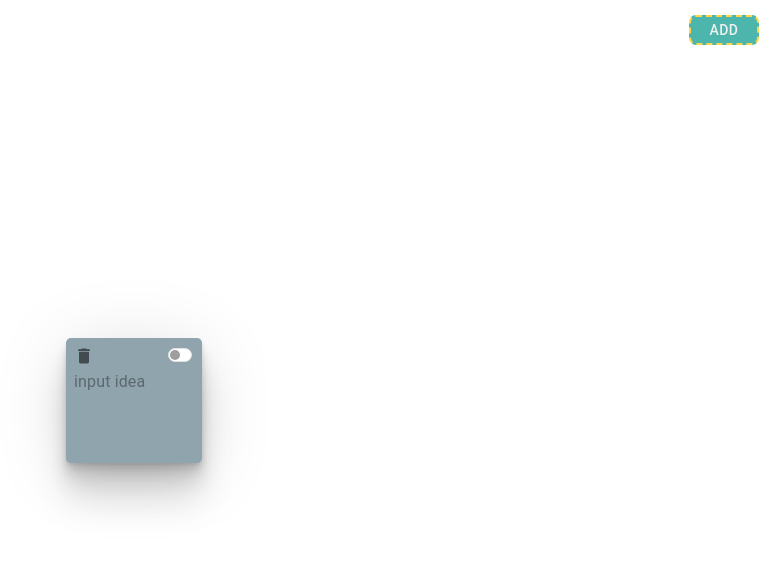
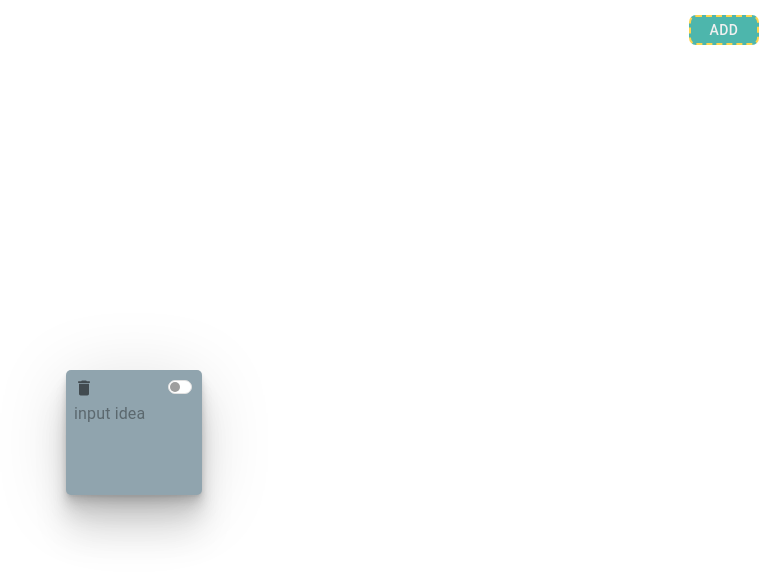
Before and after one commit to YusukeSato14/draggable-test, a React (Create React App) app in the folder app/: page / in a window 1280 px wide. Shown: the top 580 px of the page, without its empty margins (506-1280 px from the left). Built offline with nearby package versions, Linux system fonts and the light colour scheme.

Commit message:
menuにカードを重ねない

```diff
--- a/app/src/assets/App.css
+++ b/app/src/assets/App.css
@@ -36,7 +36,9 @@
 }
 
 .center {
-  height: 100%;
+  height: calc(100% - 64px);
+  position:relative;
+  top: 64px;
   display: flex;
   justify-content: center;
   align-items: center;
--- a/app/src/components/CardList.tsx
+++ b/app/src/components/CardList.tsx
@@ -134,7 +134,7 @@ const CardList = ({ cards, setCards, zIndex, setZIndex, setDeleteCardId, getCard
     <div className="center">
       {cards.map(card => (
         <React.Fragment key={card.id}>
-          <Draggable bounds="body" onStart={onStart(card)} onDrag={onDrag(card)}>
+          <Draggable bounds="parent" onStart={onStart(card)} onDrag={onDrag(card)}>
             <div className="card" style={card.style}>
               <IconButton aria-label="delete" className="delete-button" onClick={() => setDeleteCardId(card.id)} name="deleteButton">
                 <DeleteIcon fontSize="small" />
```
